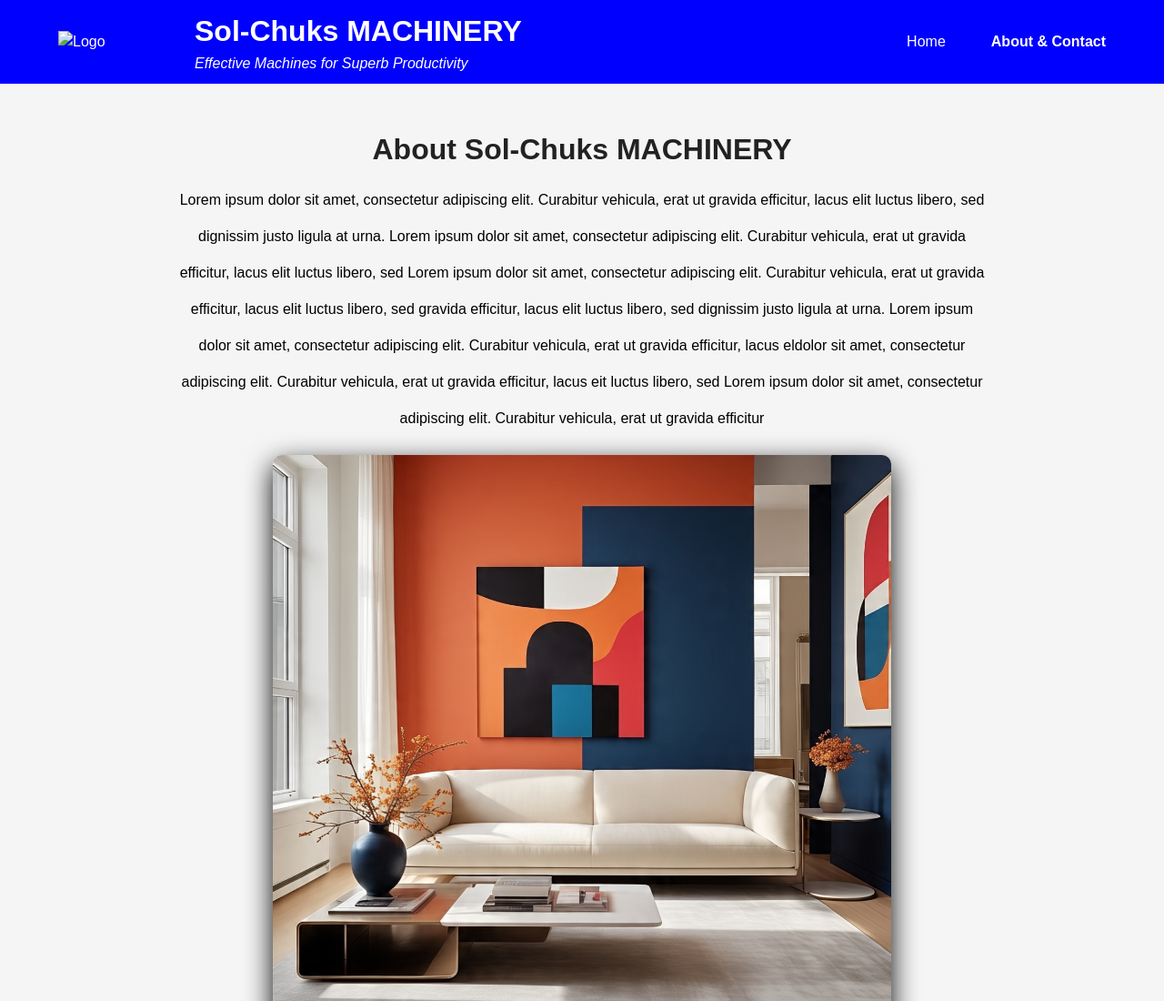
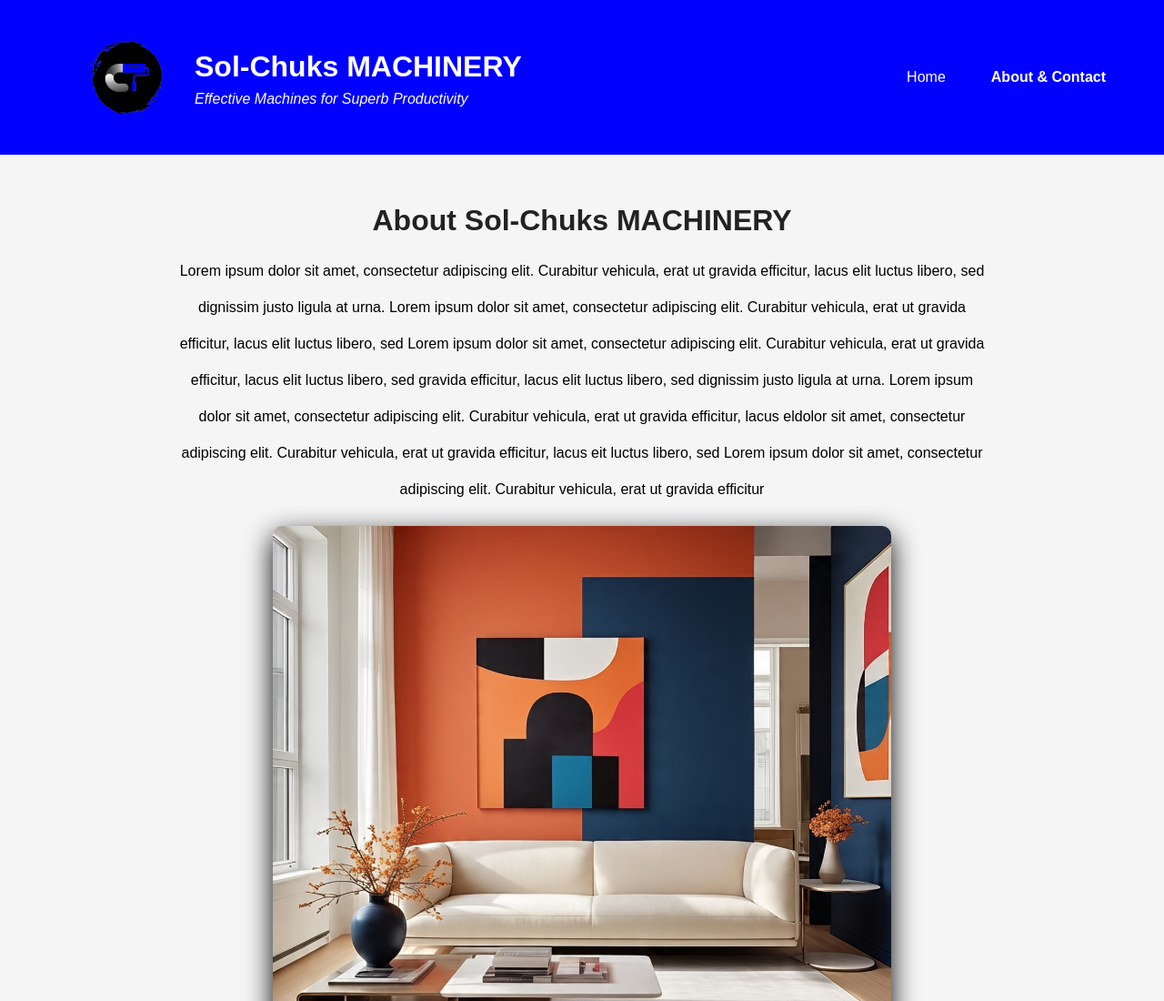
Before and after one commit to haywee39/sol-chuks, a plain HTML site: page contact.html in a window 1280 px wide. Shown: the top 1100 px of the page at 91% size. Drawn offline with Linux system fonts and the light colour scheme; the site is published under a folder, as on GitHub Pages, so addresses that start at the root find nothing.

Commit message:
logo on contactpage

```diff
--- a/contact.html
+++ b/contact.html
@@ -12,7 +12,7 @@
 
 <header>
     <div class="logo">
-        <img src="/main_logo-removebg-preview.png" alt="Logo">
+        <img src="./main_logo-removebg-preview.png" alt="Logo">
         <div class="brand-info">
             <h1>Sol-Chuks MACHINERY</h1>
             <p class="slogan"><i> Effective Machines for Superb Productivity</i></p>
```
